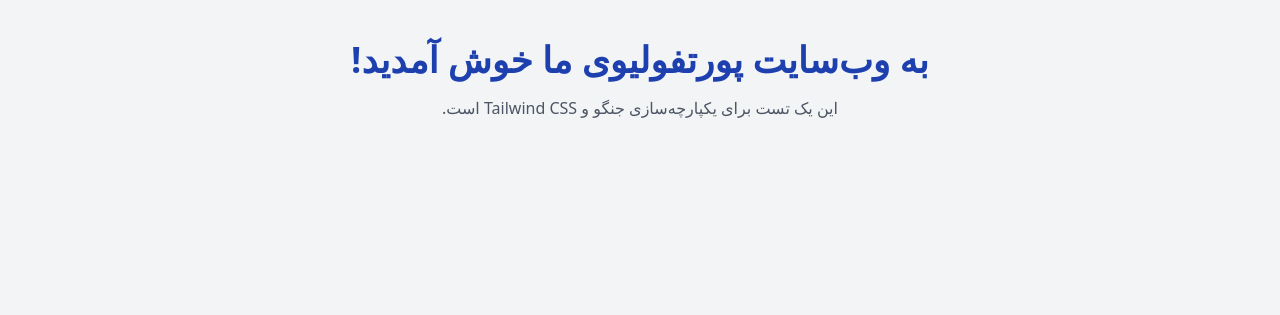
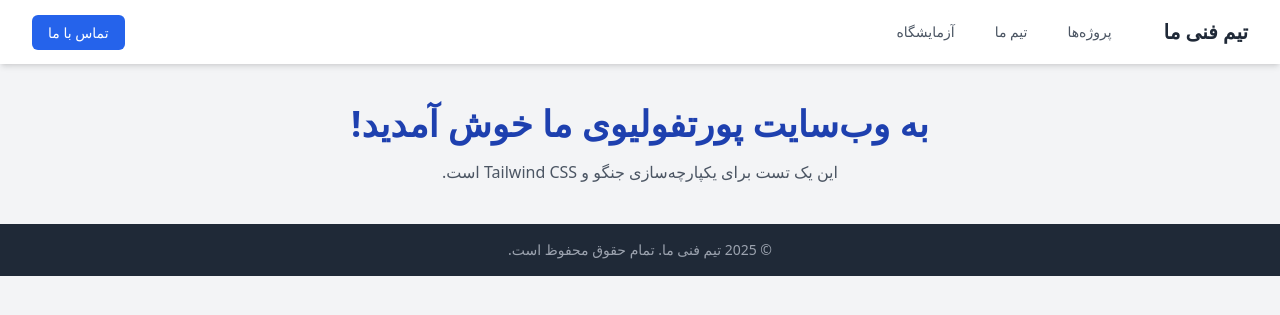
Before and after one commit to amirhd4/Dev-Portfolio-Hub, a Django app: page / in a window 1280 px wide. Shown: the top 315 px of the page. Run offline with Django 5.2, Linux system fonts and the light colour scheme; style sheets or scripts are compiled from the project's sources.

Commit message:
update base template

```diff
--- a/templates/base.html
+++ b/templates/base.html
@@ -1,24 +1,25 @@
 {% load static %}
 <!DOCTYPE html>
 <html lang="fa" dir="rtl">
+
 <head>
     <meta charset="UTF-8">
-    <meta name="viewport" content="width=device-width, initial-scale=1.0">
-    <title>{% block title %}پورتفولیوی ما{% endblock %}</title>
-    <link rel="stylesheet" href="{% static 'dist/css/output.css' %}">
+    <title>{% block title %}پورتفولیو{% endblock %}</title>
+    <link href="{% static 'dist/css/output.css' %}" rel="stylesheet">
 </head>
+
 <body class="bg-gray-100 font-sans">
 
-    <header>
-        </header>
+    {% include 'components/_header.html' %}
 
     <main>
         {% block content %}
         {% endblock %}
     </main>
 
-    <footer>
-        </footer>
+    {% include 'components/_footer.html' %}
+
+    <script defer src="https://cdn.jsdelivr.net/npm/alpinejs@3.x.x/dist/cdn.min.js"></script>
 
 </body>
 </html>
--- /dev/null
+++ b/templates/components/_footer.html
@@ -0,0 +1,7 @@
+<footer class="bg-gray-800 mt-10">
+    <div class="container mx-auto py-4 px-4 sm:px-6 lg:px-8">
+        <p class="text-center text-sm text-gray-400">
+            &copy; 2025 تیم فنی ما. تمام حقوق محفوظ است.
+        </p>
+    </div>
+</footer>
--- /dev/null
+++ b/templates/components/_header.html
@@ -0,0 +1,44 @@
+<header x-data="{ mobileMenuOpen: false }" class="bg-white shadow-md">
+    <nav class="container mx-auto px-4 sm:px-6 lg:px-8">
+        <div class="flex items-center justify-between h-16">
+            <div class="flex items-center">
+                <a href="#" class="font-bold text-xl text-gray-800">تیم فنی ما</a>
+                <div class="hidden md:block">
+                    <div class="mr-10 flex items-baseline space-x-4 space-x-reverse">
+                        <a href="#" class="text-gray-600 hover:bg-gray-700 hover:text-white px-3 py-2 rounded-md text-sm font-medium">پروژه‌ها</a>
+                        <a href="#" class="text-gray-600 hover:bg-gray-700 hover:text-white px-3 py-2 rounded-md text-sm font-medium">تیم ما</a>
+                        <a href="#" class="text-gray-600 hover:bg-gray-700 hover:text-white px-3 py-2 rounded-md text-sm font-medium">آزمایشگاه</a>
+                    </div>
+                </div>
+            </div>
+            <div class="hidden md:block">
+                <a href="#" class="bg-blue-600 text-white px-4 py-2 rounded-md text-sm font-medium hover:bg-blue-700">تماس با ما</a>
+            </div>
+
+            <div class="md:hidden flex items-center">
+                <button @click="mobileMenuOpen = !mobileMenuOpen" class="inline-flex items-center justify-center p-2 rounded-md text-gray-400 hover:text-white hover:bg-gray-700 focus:outline-none">
+                    <svg class="h-6 w-6" stroke="currentColor" fill="none" viewBox="0 0 24 24">
+                        <path :class="{'hidden': mobileMenuOpen, 'inline-flex': !mobileMenuOpen }" class="inline-flex" stroke-linecap="round" stroke-linejoin="round" stroke-width="2" d="M4 6h16M4 12h16M4 18h16" />
+                        <path :class="{'hidden': !mobileMenuOpen, 'inline-flex': mobileMenuOpen }" class="hidden" stroke-linecap="round" stroke-linejoin="round" stroke-width="2" d="M6 18L18 6M6 6l12 12" />
+                    </svg>
+                </button>
+            </div>
+        </div>
+    </nav>
+
+    <div x-show="mobileMenuOpen"
+         x-transition:enter="transition ease-out duration-200"
+         x-transition:enter-start="transform opacity-0 scale-95"
+         x-transition:enter-end="transform opacity-100 scale-100"
+         x-transition:leave="transition ease-in duration-75"
+         x-transition:leave-start="transform opacity-100 scale-100"
+         x-transition:leave-end="transform opacity-0 scale-95"
+         class="md:hidden">
+        <div class="px-2 pt-2 pb-3 space-y-1 sm:px-3">
+            <a href="#" class="text-gray-600 hover:bg-gray-700 hover:text-white block px-3 py-2 rounded-md text-base font-medium">پروژه‌ها</a>
+            <a href="#" class="text-gray-600 hover:bg-gray-700 hover:text-white block px-3 py-2 rounded-md text-base font-medium">تیم ما</a>
+            <a href="#" class="text-gray-600 hover:bg-gray-700 hover:text-white block px-3 py-2 rounded-md text-base font-medium">آزمایشگاه</a>
+            <a href="#" class="bg-blue-600 text-white block px-3 py-2 rounded-md text-base font-medium hover:bg-blue-700 mt-2">تماس با ما</a>
+        </div>
+    </div>
+</header>
```
